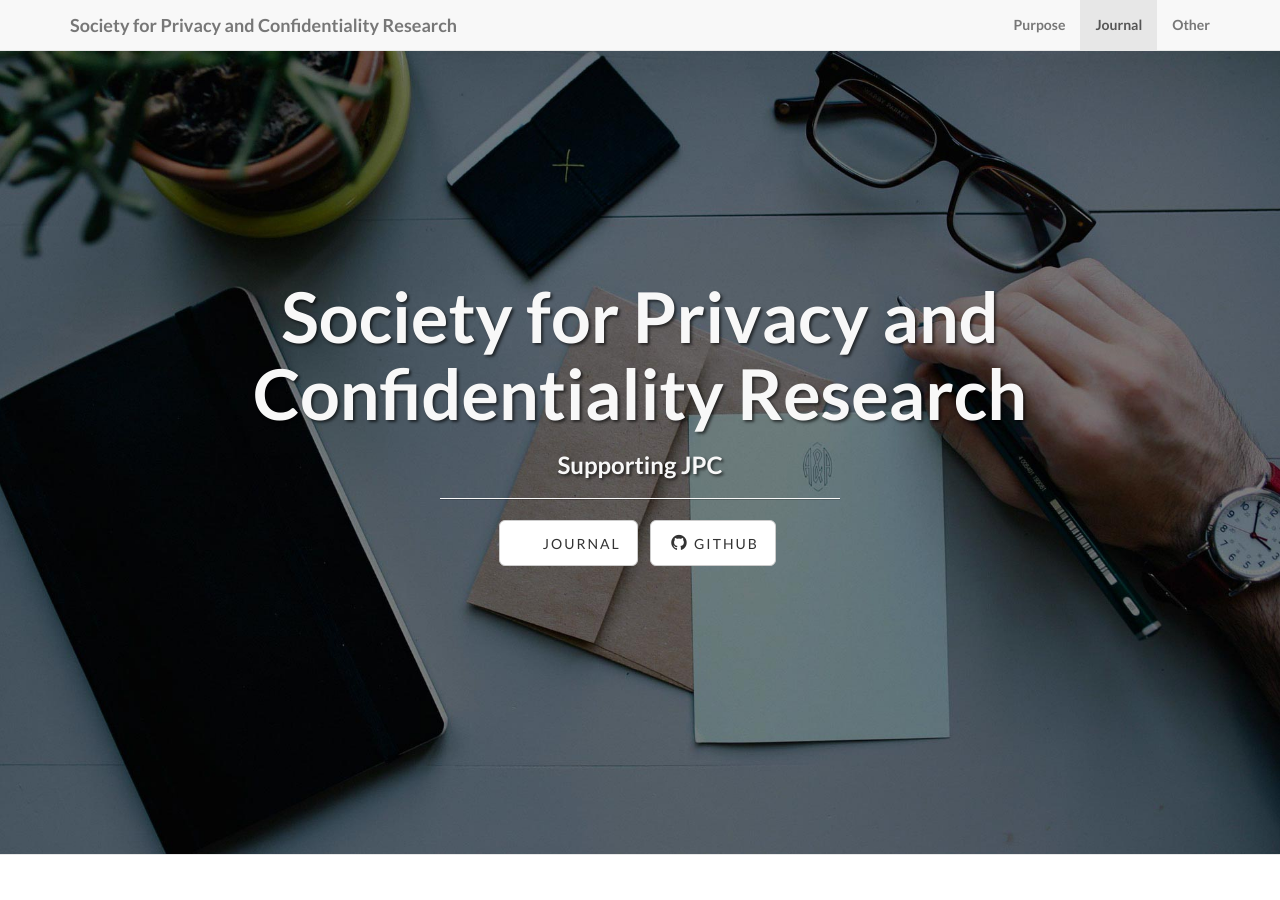
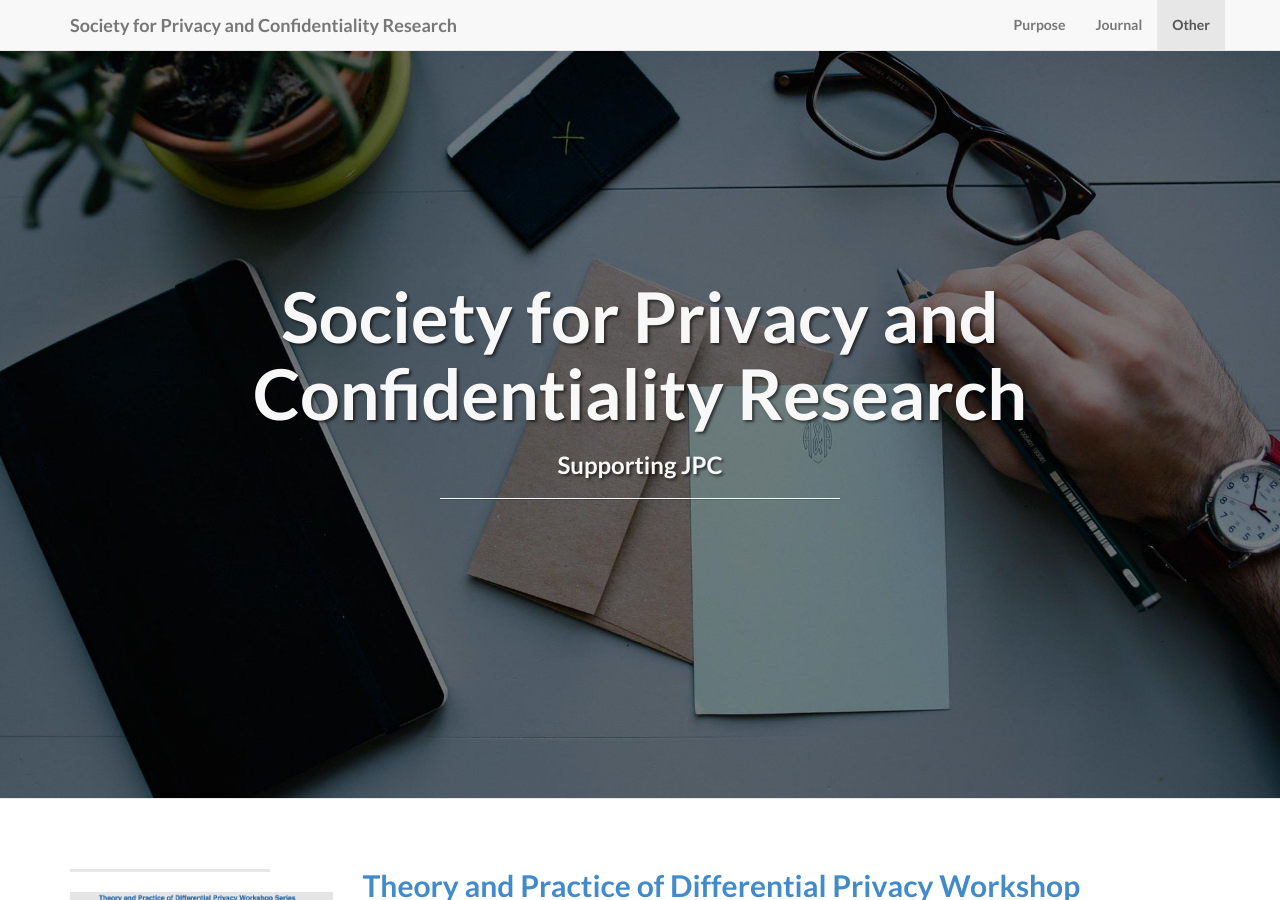
Before and after one commit to journalprivacyconfidentiality/socprivconfresearch.org, a Jekyll site: the page built from index.html, in a window 1280 px wide and 900 px high. Built offline with Jekyll 4.4.1, drawn with Linux system fonts in a browser that asks for light colours; nearby versions of some CDN libraries; library files that are not in the unit come from our copies.

Commit message:
Further edits

```diff
--- a/_includes/header.html
+++ b/_includes/header.html
@@ -42,13 +42,7 @@
 						<h1>{{ page.title }}</h1>
 						<h3>{{ page.subTitle }}</h3>
 						<hr class="intro-divider">
-						<ul class="list-inline intro-social-buttons">
-							{% for social in site.social %}
-							<li>
-								<a href="{{ social.url }}" class="btn btn-default btn-lg"><i class="fa fa-{{ social.title }} fa-fw"></i> <span class="network-name">{{ social.title }}</span></a>
-							</li>
-							{% endfor %}
-						</ul>
+
 					</div>
 				</div>
 			</div>
--- a/_includes/page_content.html
+++ b/_includes/page_content.html
@@ -1,6 +1,6 @@
 <section id="services">
 <!-- Page Content -->
-{% for post in site.posts reversed %}
+{% for post in site.posts  %}
   {% capture thecycle %}{% cycle 'odd', 'even' %}{% endcapture %}
     {% if thecycle == 'odd' %}
     <div class="content-section-a">
@@ -35,12 +35,14 @@
                 <div class="col-lg-3">
                     <hr class="section-heading-spacer">
                     <div class="clearfix"></div>
-                    <h2 class="section-heading">{{ post.title }}</h2>
+                    <img class="img-responsive" src="img/{{ post.img }}" alt="">
+                  </div>
+                <div class="col-lg-8">
+                    <a id="{{ post.category }}" class="anchor-element" aria-label="Permalink: {{ post.title }}" >
+                        <h2 class="section-heading">{{ post.title }}</h2></a>
                     <div class="lead">{{ post.content }}</div>
                 </div>
-                <div class="col-lg-8">
-                  <img class="img-responsive" src="img/{{ post.img }}" alt="">
-                </div>
+
             </div>
 
         </div>
```
Also changed, not shown: _posts/2024-01-01-purpose.markdown (renamed from _posts/2024-01-04-purpose.markdown), _posts/2024-01-04-other.markdown (renamed from _posts/2024-01-02-other.markdown).
